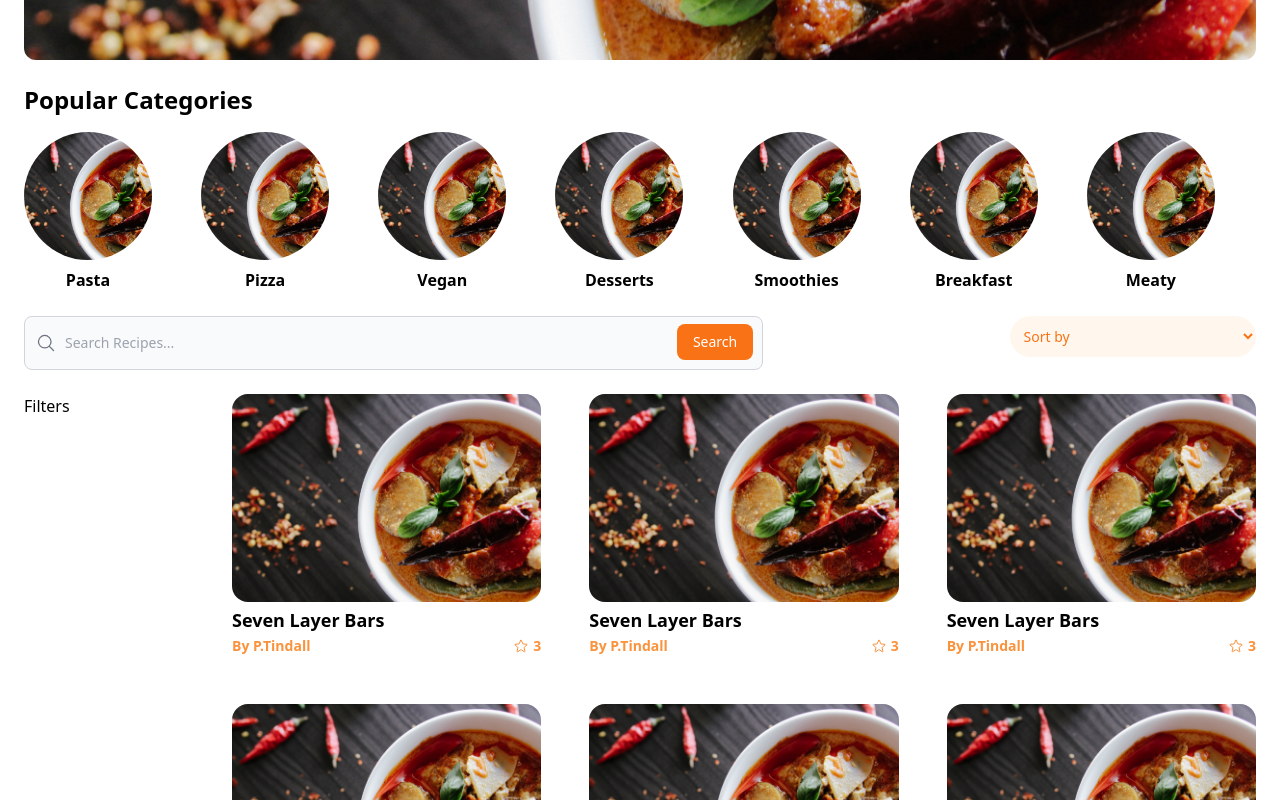
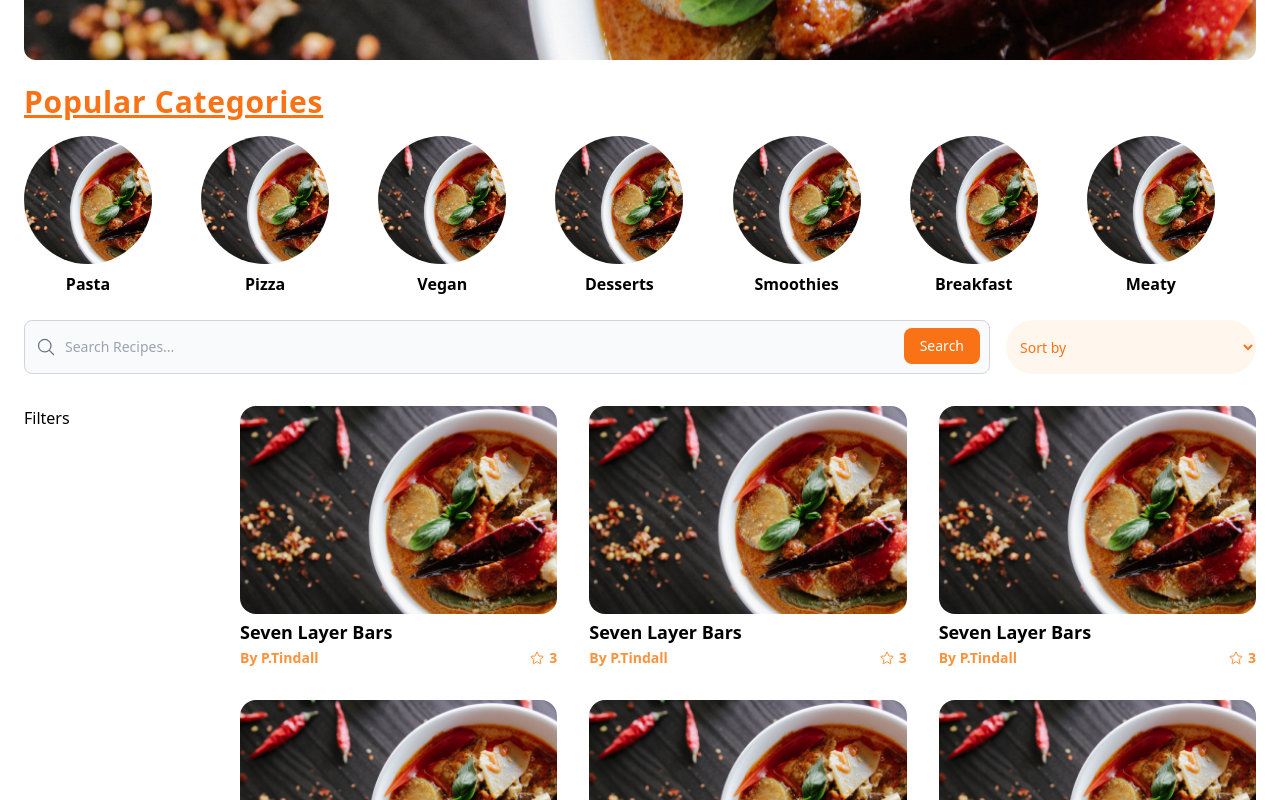
Before and after one commit to Jon-Felipe/Tasty-React, a React (Vite) app: page / in a window 1280 px wide. Shown: the part 420-1220 px from the top of the page. Built offline with nearby package versions, Linux system fonts and the light colour scheme.

Commit message:
page styling updates

```diff
--- a/src/pages/Home.tsx
+++ b/src/pages/Home.tsx
@@ -36,33 +36,25 @@ const Home = (props: Props) => {
 
       {/* recipe categories */}
       <article>
-        <h3 className='text-2xl font-bold mb-4'>Popular Categories</h3>
-        <div className='grid grid-cols-3 md:grid-cols-4 lg:grid-cols-7 place-items-start gap-2'>
+        <h3 className='text-3xl font-bold text-orange-500 tracking-wide underline mb-4'>
+          Popular Categories
+        </h3>
+        <section className='grid grid-cols-3 md:grid-cols-4 lg:grid-cols-7 place-items-start gap-2'>
           {recipeCategories.map((category: RecipeCategoryType) => {
             return <RecipeCategory key={category.id} text={category.text} />;
           })}
-        </div>
-      </article>
-
-      <article className='grid gap-y-2 md:grid-cols-5 md:justify-between'>
-        {/* search input */}
-        <section className='md:col-start-1 md:col-end-4'>
-          <Search />
-        </section>
-        {/* sort recipes */}
-        <section className='md:col-start-5 md:col-end-6'>
-          <Sort />
         </section>
       </article>
 
-      {/* recipe content */}
-      <article className='grid gap-2 md:grid-cols-[200px_1fr]'>
-        {/* recipe filters */}
+      {/* recipe filters and list of recipes */}
+      <article>
+        <section className='grid md:grid-cols-[1fr_250px] gap-4 mb-8'>
+          <Search />
+          <Sort />
+        </section>
+        <article className='grid md:grid-cols-[200px_1fr] gap-4'>
           <Filters />
-        {/* <section></section> */}
-
-        {/* recipes */}
-        <section className='grid grid-cols-1 md:grid-cols-2 lg:grid-cols-3 gap-12'>
+          <section className='grid md:grid-cols-2 lg:grid-cols-3 gap-8'>
             {recipes.map((recipe: RecipeType) => {
               return (
                 <Recipe
@@ -76,6 +68,7 @@ const Home = (props: Props) => {
             })}
           </section>
         </article>
+      </article>
     </div>
   );
 };
```
Lines whose indentation alone changed are shown as unchanged.
